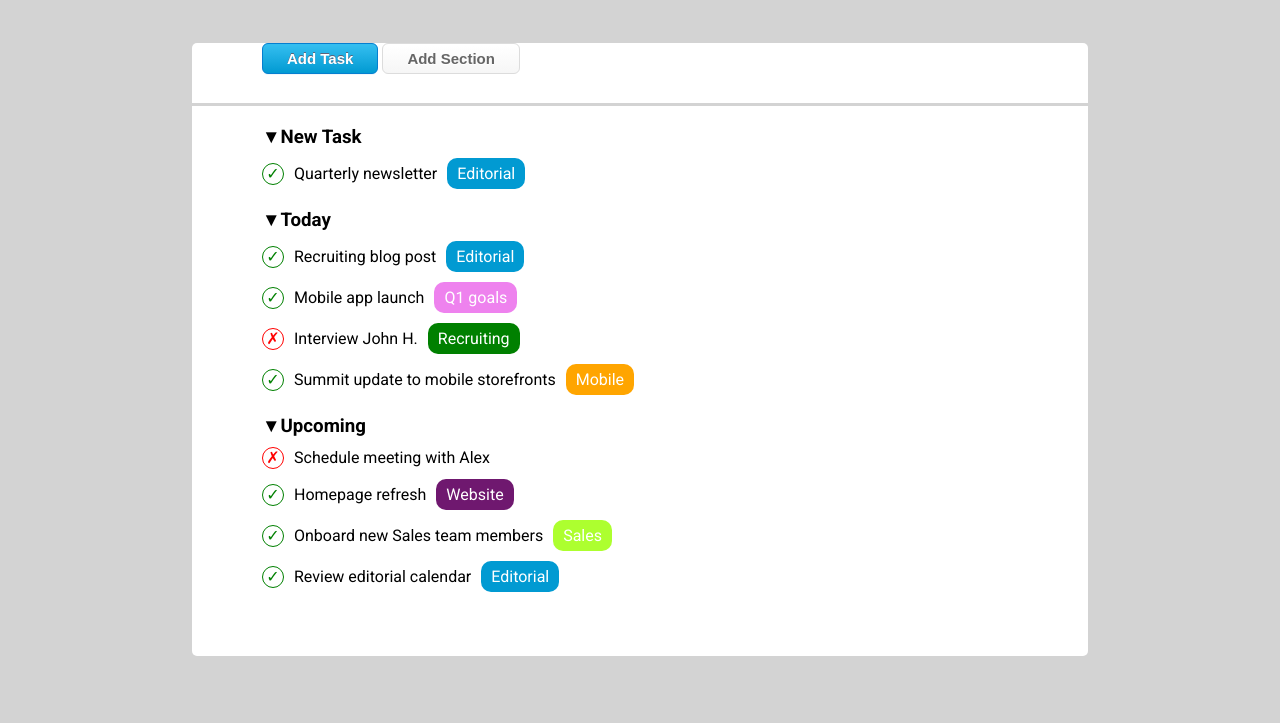
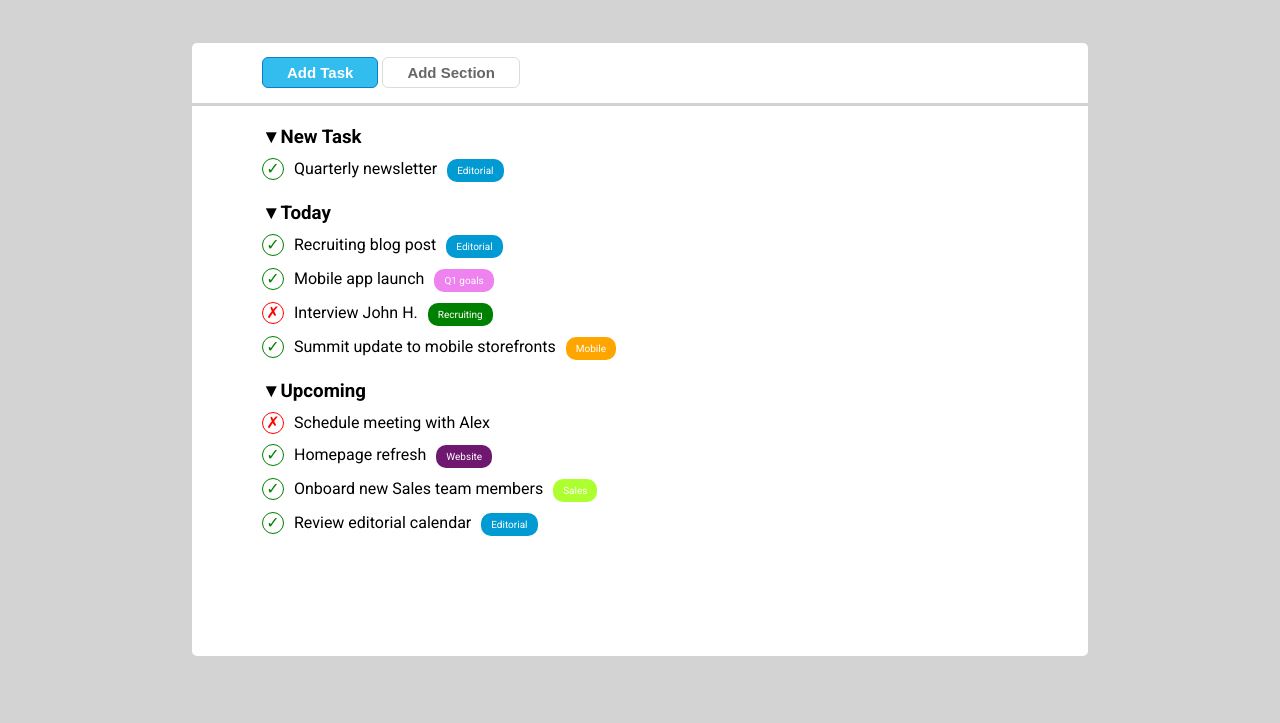
Before and after one commit to pietro-giordano/html-css-toboolist, a plain HTML site: page index.html in a window 1280 px wide. Shown: the part 77-800 px from the top of the page. Drawn offline with Linux system fonts and the light colour scheme.

Commit message:
esercizio completo

```diff
--- a/css/style.css
+++ b/css/style.css
@@ -17,6 +17,7 @@ header {
       height: 70px;
       background-color: white;
       margin-bottom: 50px;
+      line-height: 70px;
 }
 
 #header-logo {
@@ -30,7 +31,7 @@ header {
       vertical-align: middle;
 }
 
-/* Container */
+/* Main */
 main {
       width: 70%;
       margin: 0 auto;
@@ -46,42 +47,27 @@ nav {
       height: 60px;
       border-top-left-radius: 5px;
       border-top-right-radius: 5px;
+      line-height: 60px;
 }
 
 .blue-button {
-      box-shadow: 0px 1px 0px 0px #f0f7fa;
-      background: linear-gradient(to bottom, #33bdef 5%, #019ad2 100%);
       background-color: #33bdef;
       border-radius: 6px;
       border: 1px solid #057fd0;
-      display: inline-block;
-      cursor: pointer;
       color: #ffffff;
-      font-family: Arial;
       font-size: 15px;
       font-weight: bold;
       padding: 6px 24px;
-      text-decoration: none;
-      text-shadow: 0px -1px 0px #5b6178;
-      vertical-align: middle;
 }
 
 .white-button {
-      box-shadow: inset 0px 1px 0px 0px #ffffff;
-      background: linear-gradient(to bottom, #ffffff 5%, #f6f6f6 100%);
       background-color: #ffffff;
       border-radius: 6px;
       border: 1px solid #dcdcdc;
-      display: inline-block;
-      cursor: pointer;
       color: #666666;
-      font-family: Arial;
       font-size: 15px;
       font-weight: bold;
       padding: 6px 24px;
-      text-decoration: none;
-      text-shadow: 0px 1px 0px #ffffff;
-      vertical-align: middle;
 }
 
 .todo-lists {
@@ -140,6 +126,7 @@ h3::before {
       text-align: center;
       padding: 6px 10px;
       border-radius: 10px;
+      font-size: 10px;
 }
 
 .goals::after {
@@ -151,6 +138,7 @@ h3::before {
       text-align: center;
       padding: 6px 10px;
       border-radius: 10px;
+      font-size: 10px;
 }
 
 .recruiting::after {
@@ -162,6 +150,7 @@ h3::before {
       text-align: center;
       padding: 6px 10px;
       border-radius: 10px;
+      font-size: 10px;
 }
 
 .mobile::after {
@@ -173,6 +162,7 @@ h3::before {
       text-align: center;
       padding: 6px 10px;
       border-radius: 10px;
+      font-size: 10px;
 }
 
 .website::after {
@@ -184,6 +174,7 @@ h3::before {
       text-align: center;
       padding: 6px 10px;
       border-radius: 10px;
+      font-size: 10px;
 }
 
 .sales::after {
@@ -195,4 +186,5 @@ h3::before {
       text-align: center;
       padding: 6px 10px;
       border-radius: 10px;
+      font-size: 10px;
 }
--- a/index.html
+++ b/index.html
@@ -19,8 +19,11 @@
 
             <main>
                   <nav class="container">
-                        <button class="blue-button">Add Task</button>
-                        <button class="white-button">Add Section</button>
+                        <div class="buttons">
+                              <button class="blue-button">Add Task</button>
+                              <button class="white-button">Add Section</button>
+                        </div>
+
                   </nav>
 
                   <div class="container todo-lists">
```
